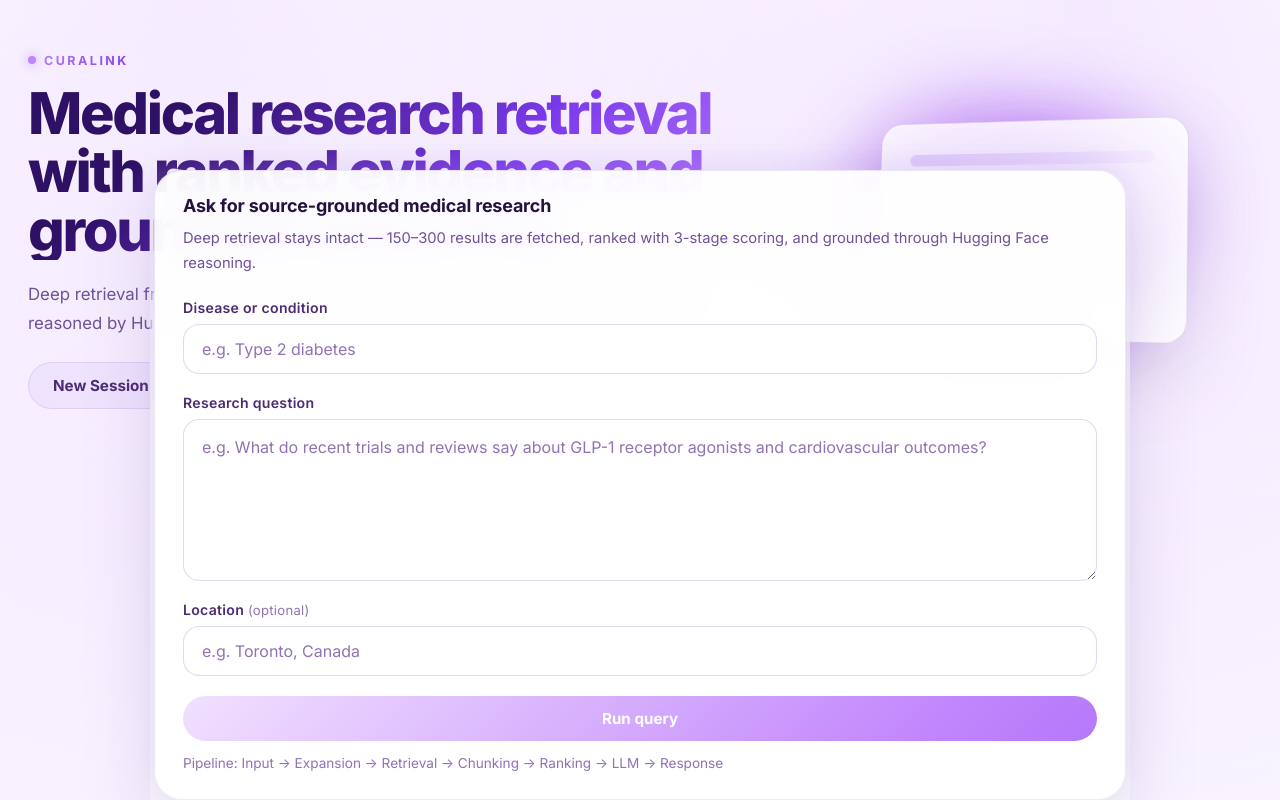
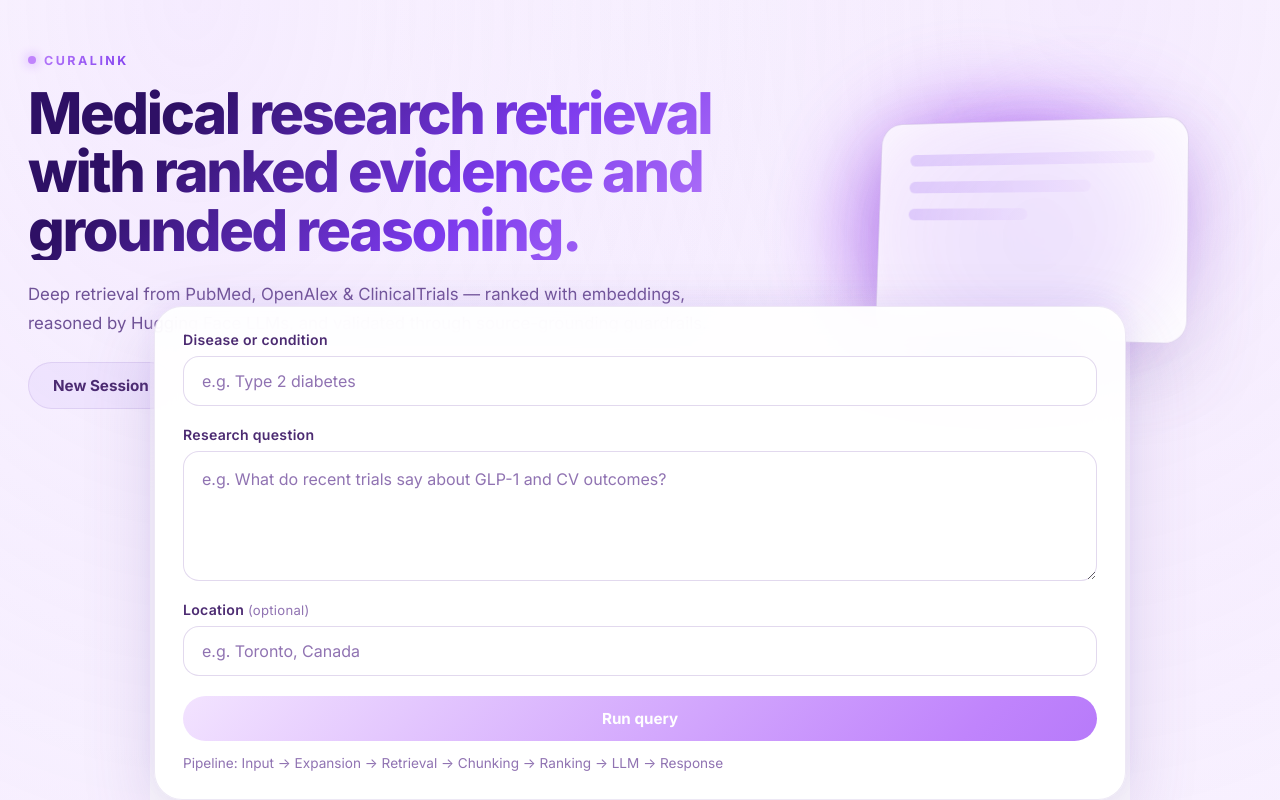
Before and after one commit to swaroopms658/curalink, a React (Vite) app in the folder frontend/: page / in a window 1280 px wide. Shown: the top 800 px of the page. Built offline with nearby package versions, Linux system fonts and the light colour scheme.

Commit message:
changed the style

```diff
--- a/frontend/src/components/QueryForm.jsx
+++ b/frontend/src/components/QueryForm.jsx
@@ -15,14 +15,7 @@ export function QueryForm({
 }) {
   return (
     <Card className="hero-card animate-in">
-      <CardHeader>
-        <CardTitle>Ask for source-grounded medical research</CardTitle>
-        <CardDescription>
-          Deep retrieval stays intact — 150–300 results are fetched, ranked with
-          3-stage scoring, and grounded through Hugging Face reasoning.
-        </CardDescription>
-      </CardHeader>
-      <CardContent>
+      <CardContent style={{ paddingTop: "24px" }}>
         <form className="query-form" onSubmit={onSubmit}>
           <label className="field">
             <span className="field-label">Disease or condition</span>
@@ -41,8 +34,8 @@ export function QueryForm({
               id="query-input"
               value={query}
               onChange={(event) => onQueryChange(event.target.value)}
-              placeholder="e.g. What do recent trials and reviews say about GLP-1 receptor agonists and cardiovascular outcomes?"
-              rows={5}
+              placeholder="e.g. What do recent trials say about GLP-1 and CV outcomes?"
+              rows={2}
               required
             />
           </label>
--- a/frontend/src/styles.css
+++ b/frontend/src/styles.css
@@ -1054,6 +1054,7 @@ code {
   max-width: 980px;
   margin: 0 auto 24px;
   padding: 0 4px;
+  min-height: 55vh;
 }
 
 .chat-bubble {
```
